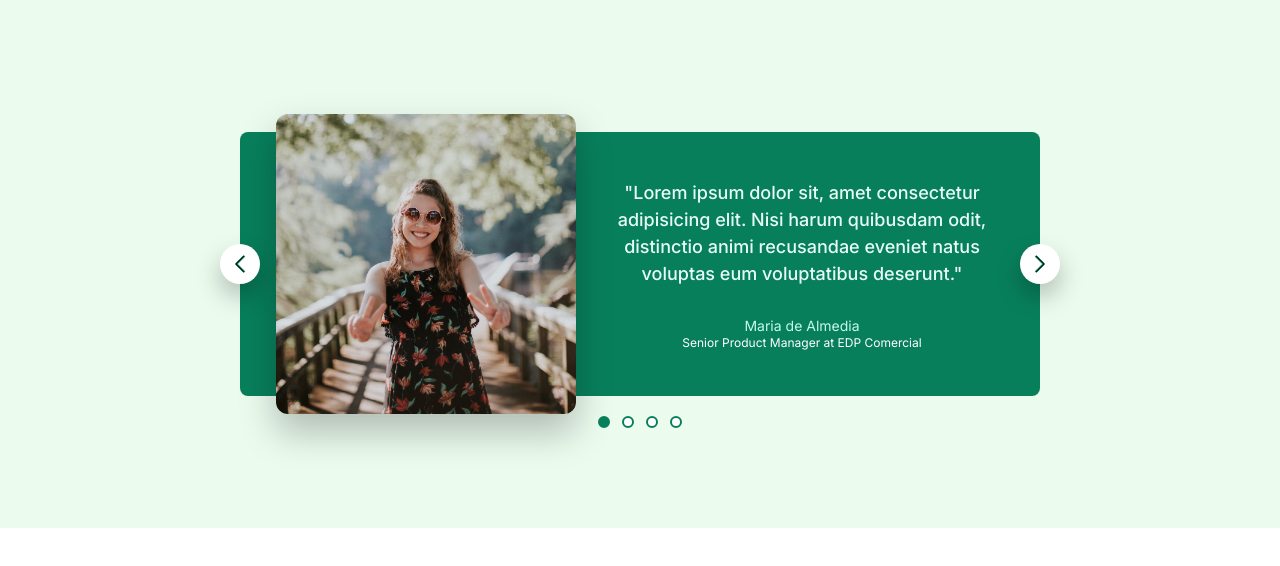
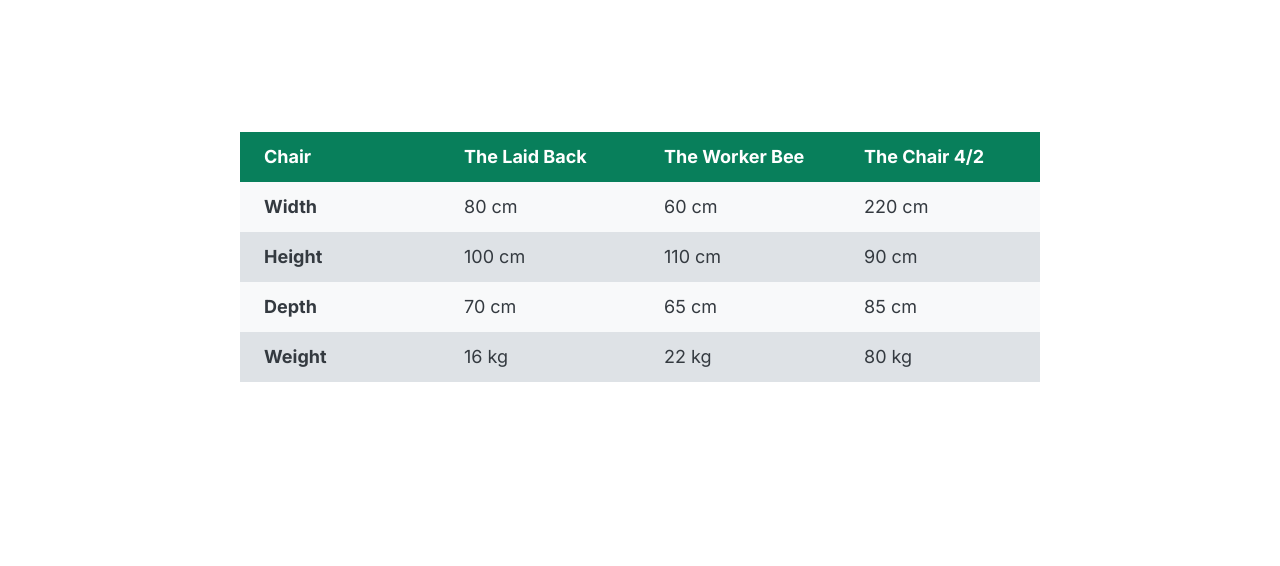
Before and after one commit to colingreens/react-components, a React (Vite) app: page / in a window 1280 px wide. Shown: the top 566 px of the page. Built offline with nearby package versions, Linux system fonts and the light colour scheme.

Commit message:
static table added

```diff
--- /dev/null
+++ b/components/table/table.jsx
@@ -0,0 +1,44 @@
+import classes from "./table.module.css";
+
+export default function table() {
+  return (
+    <div>
+      <table>
+        <thead>
+          <tr>
+            <th>Chair</th>
+            <th>The Laid Back</th>
+            <th>The Worker Bee</th>
+            <th>The Chair 4/2</th>
+          </tr>
+        </thead>
+        <tbody>
+          <tr>
+            <th>Width</th>
+            <td>80 cm</td>
+            <td>60 cm</td>
+            <td>220 cm</td>
+          </tr>
+          <tr>
+            <th>Height</th>
+            <td>100 cm</td>
+            <td>110 cm</td>
+            <td>90 cm</td>
+          </tr>
+          <tr>
+            <th>Depth</th>
+            <td>70 cm</td>
+            <td>65 cm</td>
+            <td>85 cm</td>
+          </tr>
+          <tr>
+            <th>Weight</th>
+            <td>16 kg</td>
+            <td>22 kg</td>
+            <td>80 kg</td>
+          </tr>
+        </tbody>
+      </table>
+    </div>
+  );
+}
--- /dev/null
+++ b/components/table/table.module.css
@@ -0,0 +1,62 @@
+@import url("https://fonts.googleapis.com/css2?family=Inter:wght@400;500;700&display=swap");
+/*
+SPACING SYSTEM (px)
+2 / 4 / 8 / 12 / 16 / 24 / 32 / 48 / 64 / 80 / 96 / 128
+
+FONT SIZE SYSTEM (px)
+10 / 12 / 14 / 16 / 18 / 20 / 24 / 30 / 36 / 44 / 52 / 62 / 74 / 86 / 98
+*/
+
+/*
+MAIN COLOR: #087f5b
+GREY COLOR: #343a40
+*/
+
+* {
+  margin: 0;
+  padding: 0;
+  box-sizing: border-box;
+}
+
+/* ------------------------ */
+/* GENERAL STYLES */
+/* ------------------------ */
+body {
+  font-family: "Inter", sans-serif;
+  color: #343a40;
+  line-height: 1;
+  display: flex;
+  justify-content: center;
+}
+
+table {
+  width: 800px;
+  margin-top: 100px;
+  font-size: 18px;
+  /* border: 1px solid #343a40; */
+  border-collapse: collapse;
+}
+
+th,
+td {
+  /* border: 1px solid #343a40; */
+  padding: 16px 24px;
+  text-align: left;
+}
+
+thead tr {
+  background: #087f5b;
+  color: #fff;
+}
+
+thead th {
+  width: 25%;
+}
+
+tbody tr:nth-child(even) {
+  background-color: #dee2e6;
+}
+
+tbody tr:nth-child(odd) {
+  background-color: #f8f9fa;
+}
--- a/src/App.css
+++ b/src/App.css
@@ -1,5 +1,4 @@
 #root {
-  background-color: #ebfbee;
   max-width: 1280px;
   margin: 0 auto;
   padding: 2rem;
--- a/src/App.jsx
+++ b/src/App.jsx
@@ -1,8 +1,9 @@
-import Carousel from "../components/carousel/carousel";
+import Table from "../components/table/table";
+
 import "./App.css";
 
 function App() {
-  return <Carousel />;
+  return <Table />;
 }
 
 export default App;
```
